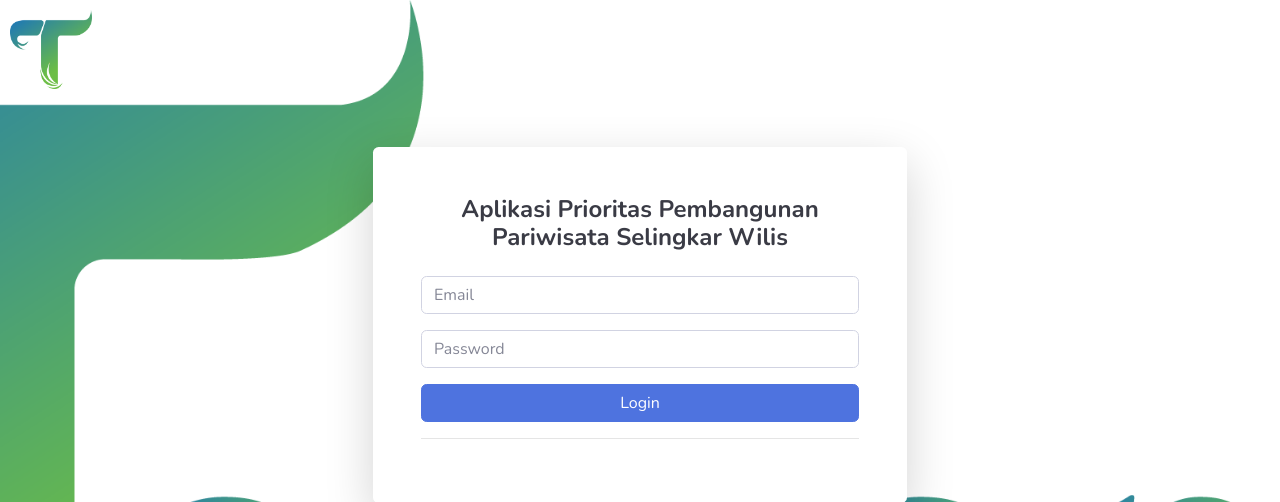
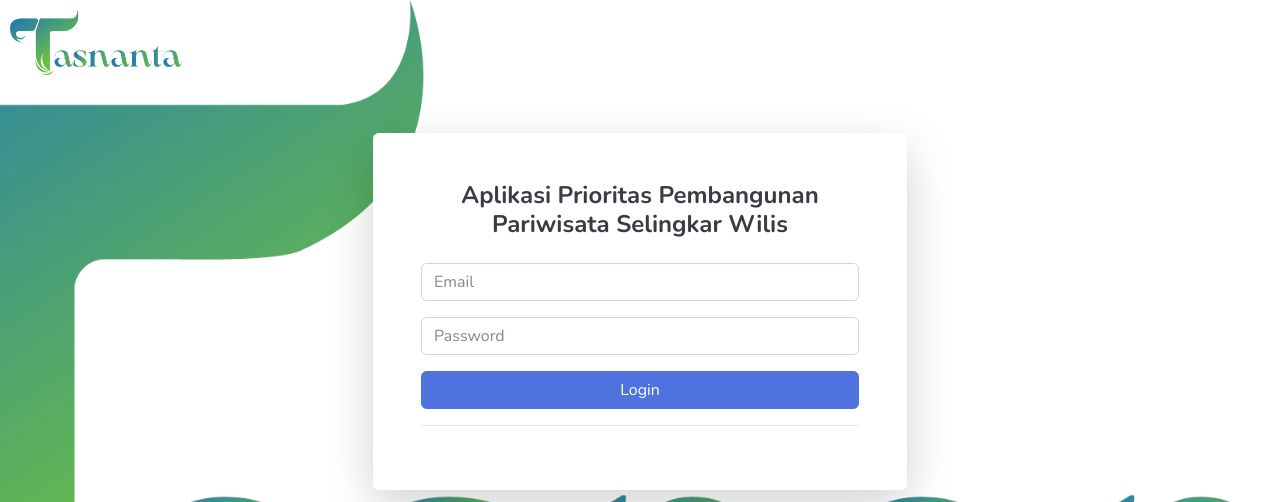
Before and after one commit to ardianita/spk-tasnanta, a CodeIgniter app: page /spk-tasnanta/index.php/auth in a window 1280 px wide. Shown: the top 502 px of the page. Run offline with CodeIgniter, Linux system fonts and the light colour scheme.

Commit message:
Update v_login.php

```diff
--- a/application/views/v_login.php
+++ b/application/views/v_login.php
@@ -1,5 +1,5 @@
 <body class="bg-login-registrasi">
-    <img style="max-width: 8%; padding: 10px;" src="<?= base_url('assets/img/logo.png'); ?>">
+    <img style="max-width: 15%; padding: 10px;" src="<?= base_url('assets/img/tasnanta depan.png'); ?>">
     <div class="container">
         <!-- Outer Row -->
         <div class="row justify-content-center">
```
